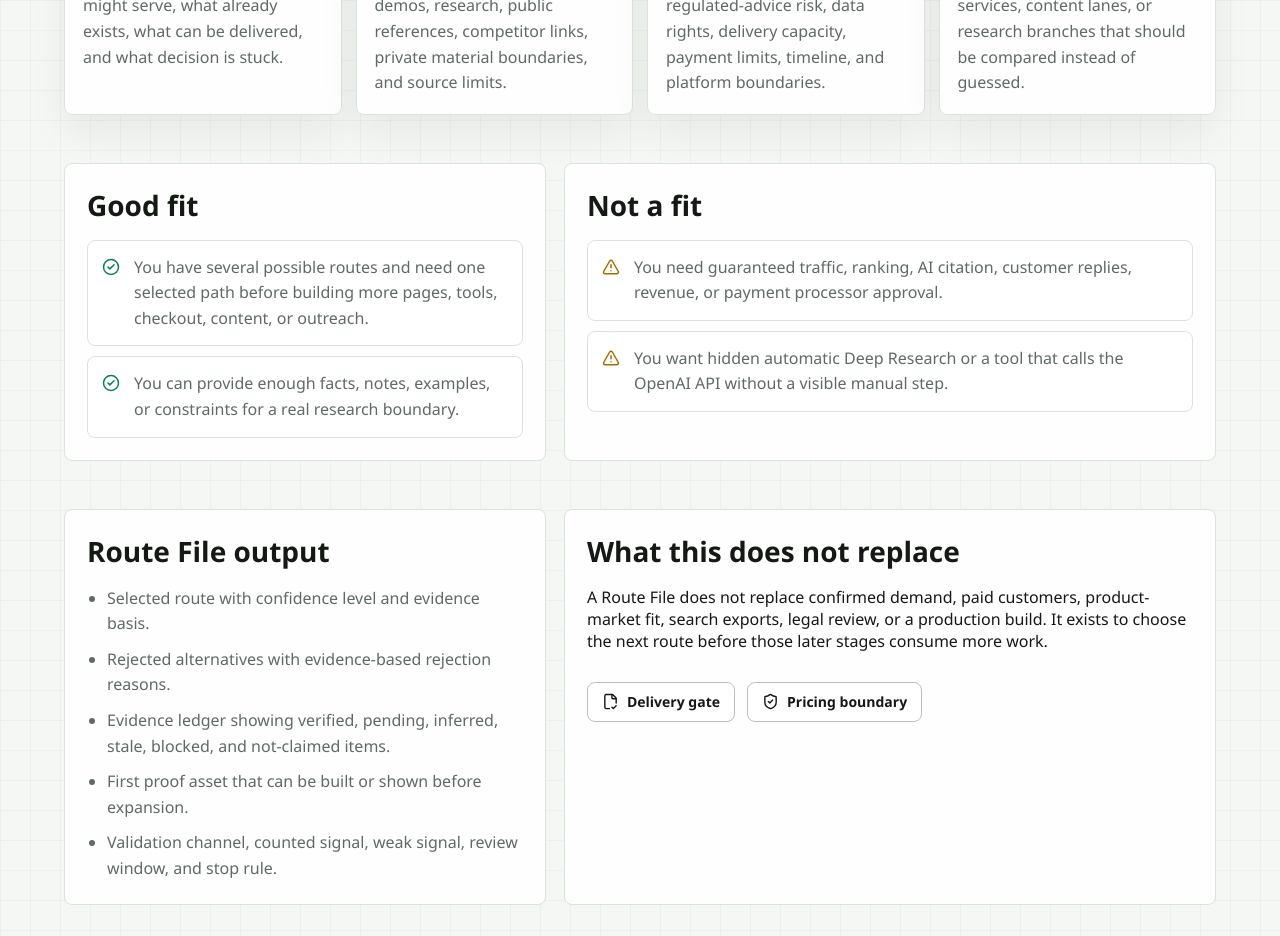
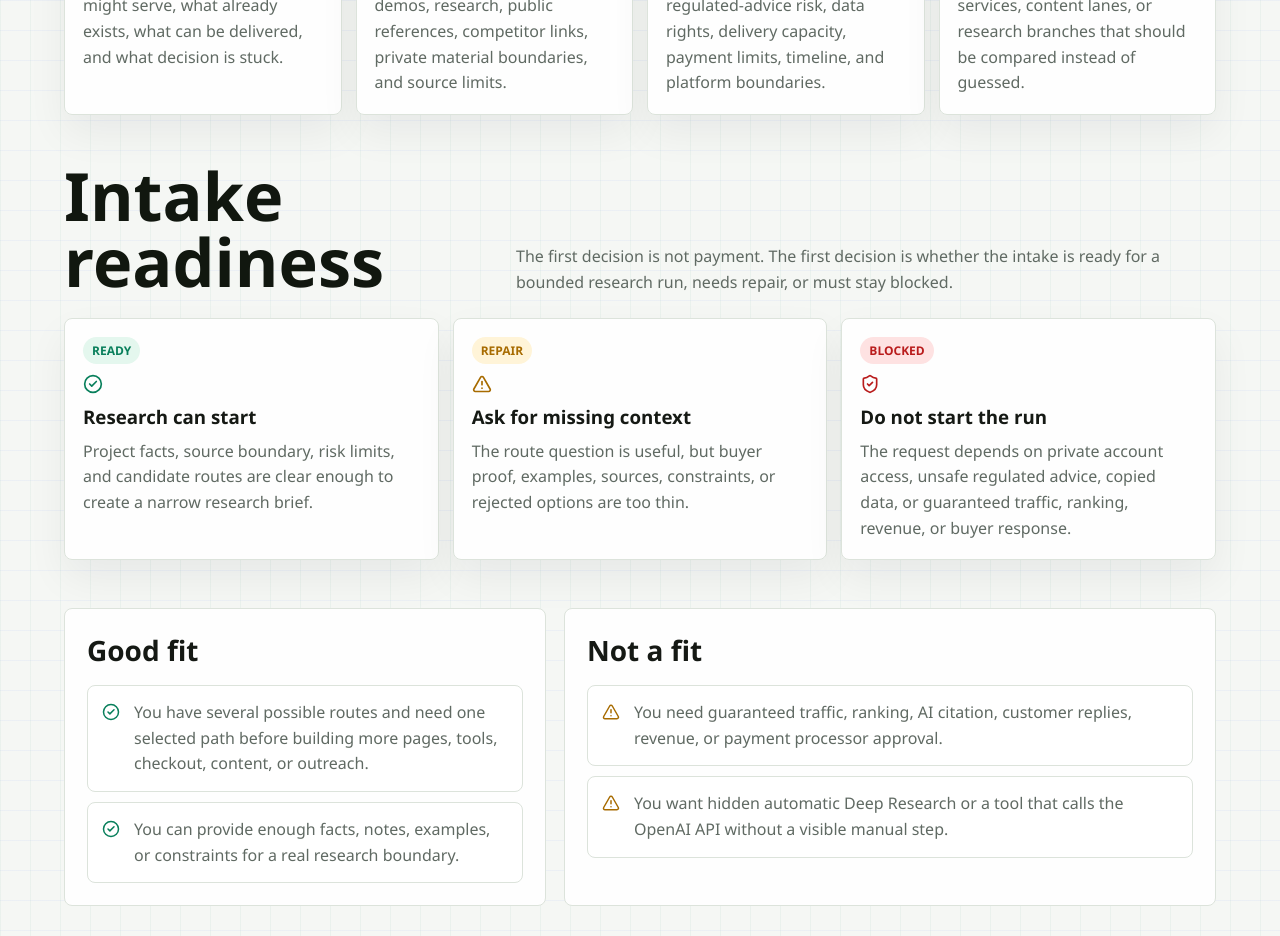
Before and after one commit to SB980425/shachidainei, a Next.js app in the folder agentsiteops/: page /start in a window 1280 px wide. Shown: the part 960-1896 px from the top of the page. Built offline with nearby package versions, Linux system fonts and the light colour scheme; no server answers.

Commit message:
Add start intake readiness states

```diff
--- a/agentsiteops/app/start/page.tsx
+++ b/agentsiteops/app/start/page.tsx
@@ -81,6 +81,30 @@ const routeFileItems = [
   "Evidence ledger showing verified, pending, inferred, stale, blocked, and not-claimed items.",
   "First proof asset that can be built or shown before expansion.",
   "Validation channel, counted signal, weak signal, review window, and stop rule."
+];
+
+const readinessRows = [
+  {
+    label: "Ready",
+    title: "Research can start",
+    body:
+      "Project facts, source boundary, risk limits, and candidate routes are clear enough to create a narrow research brief.",
+    Icon: CheckCircle2
+  },
+  {
+    label: "Repair",
+    title: "Ask for missing context",
+    body:
+      "The route question is useful, but buyer proof, examples, sources, constraints, or rejected options are too thin.",
+    Icon: AlertTriangle
+  },
+  {
+    label: "Blocked",
+    title: "Do not start the run",
+    body:
+      "The request depends on private account access, unsafe regulated advice, copied data, or guaranteed traffic, ranking, revenue, or buyer response.",
+    Icon: ShieldCheck
+  }
 ];
 
 const nextSteps = [
@@ -177,6 +201,30 @@ export default function Page() {
         </div>
       </section>
 
+      <section className="gate-section">
+        <div className="section-head">
+          <h2>Intake readiness</h2>
+          <p>
+            The first decision is not payment. The first decision is whether the intake is
+            ready for a bounded research run, needs repair, or must stay blocked.
+          </p>
+        </div>
+        <div className="start-readiness-panel">
+          {readinessRows.map((item) => {
+            const Icon = item.Icon;
+
+            return (
+              <article key={item.label}>
+                <span>{item.label}</span>
+                <Icon aria-hidden="true" size={20} />
+                <h3>{item.title}</h3>
+                <p>{item.body}</p>
+              </article>
+            );
+          })}
+        </div>
+      </section>
+
       <section className="gate-section split-section start-fit-split">
         <div>
           <h2>Good fit</h2>
```
Also changed, not shown: agentsiteops/reports/code-quality-gate.md (+1 -1 lines), agentsiteops/reports/route-consistency-gate.md (+1 -1 lines), agentsiteops/reports/technical-seo-ci.md (+1 -1 lines), agentsiteops/app/globals.css.
